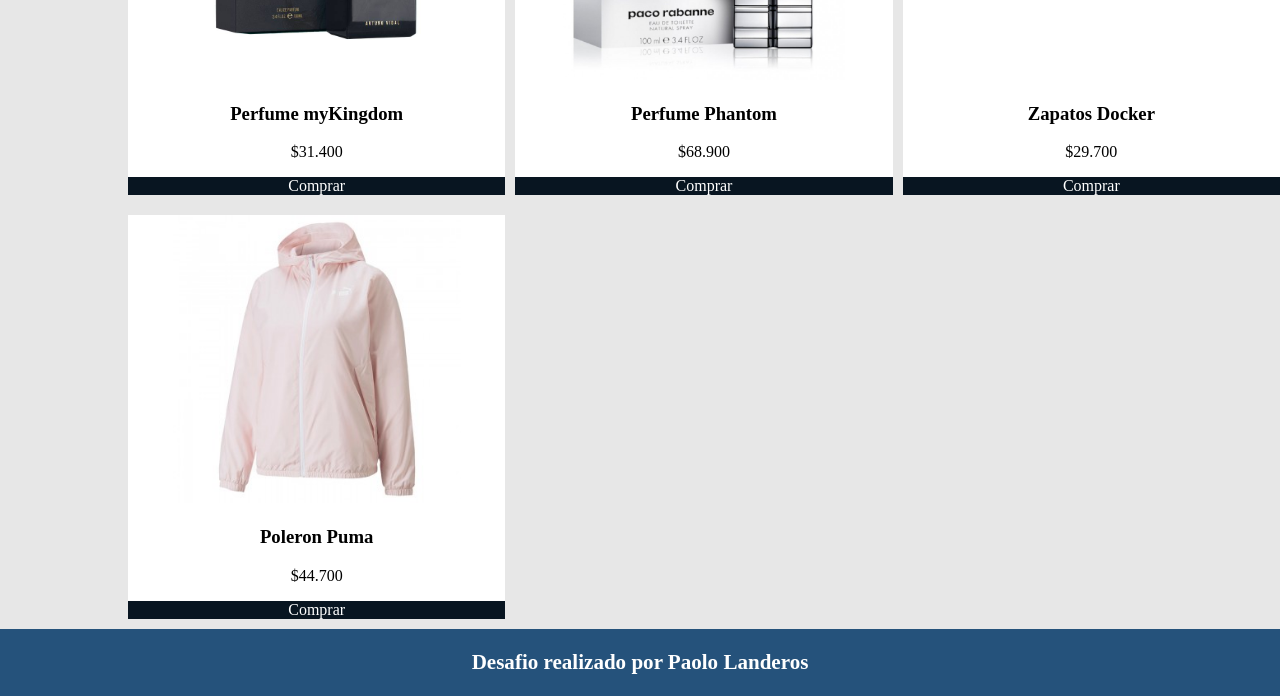
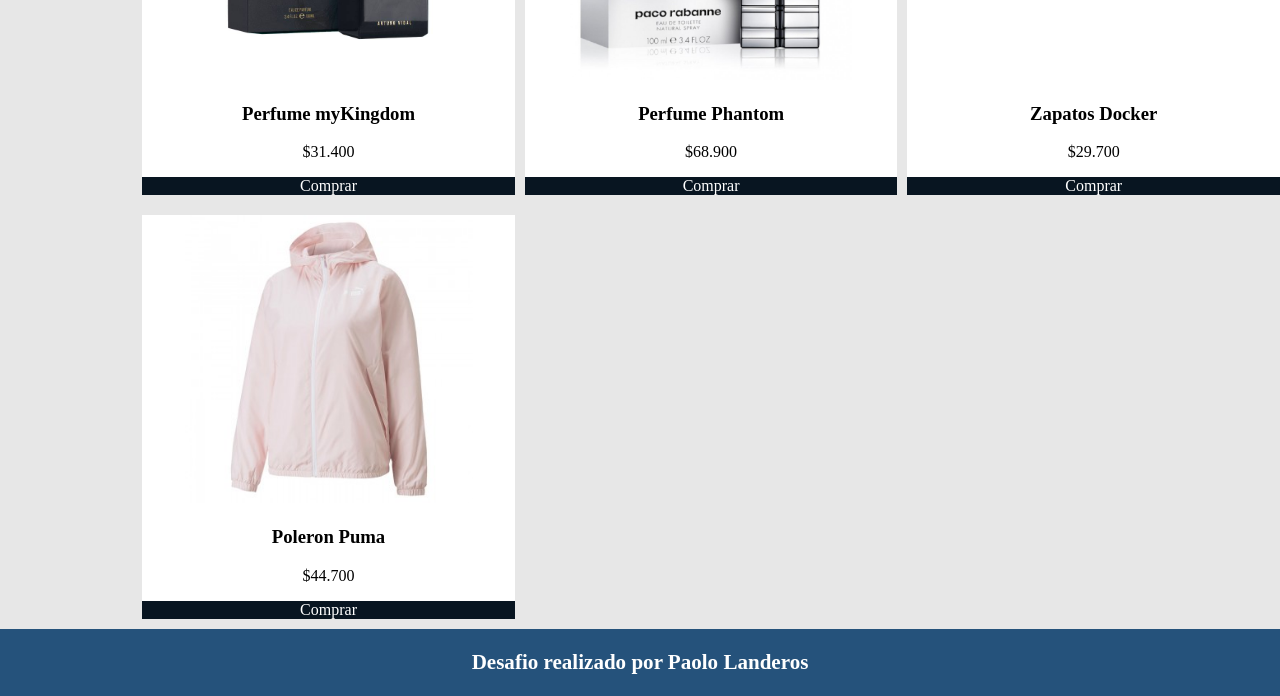
Before and after one commit to LanderosPaolo/CSS-Desafio2, a plain HTML site: page index.html in a window 1280 px wide. Shown: the part 298-994 px from the top of the page. Drawn offline with Linux system fonts and the light colour scheme.

Commit message:
other test

```diff
--- a/assets/style/style.css
+++ b/assets/style/style.css
@@ -21,7 +21,7 @@ body {
 
 .grid-container {
     display: grid;
-    grid-template-columns: 10% 1fr;
+    grid-template-columns: 1fr 8fr;
     grid-template-areas:
         'header header'
         'bar items'
```
